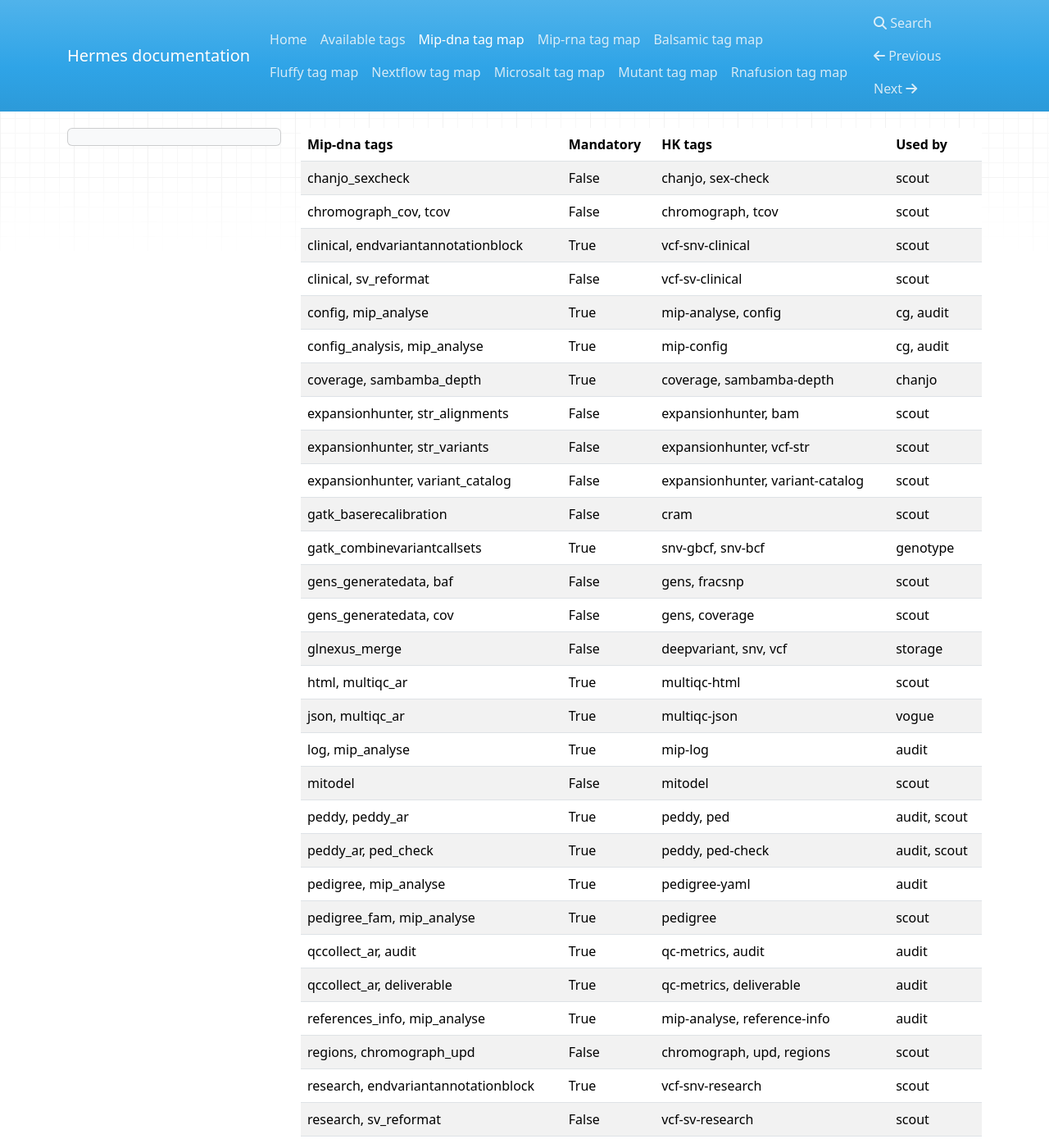
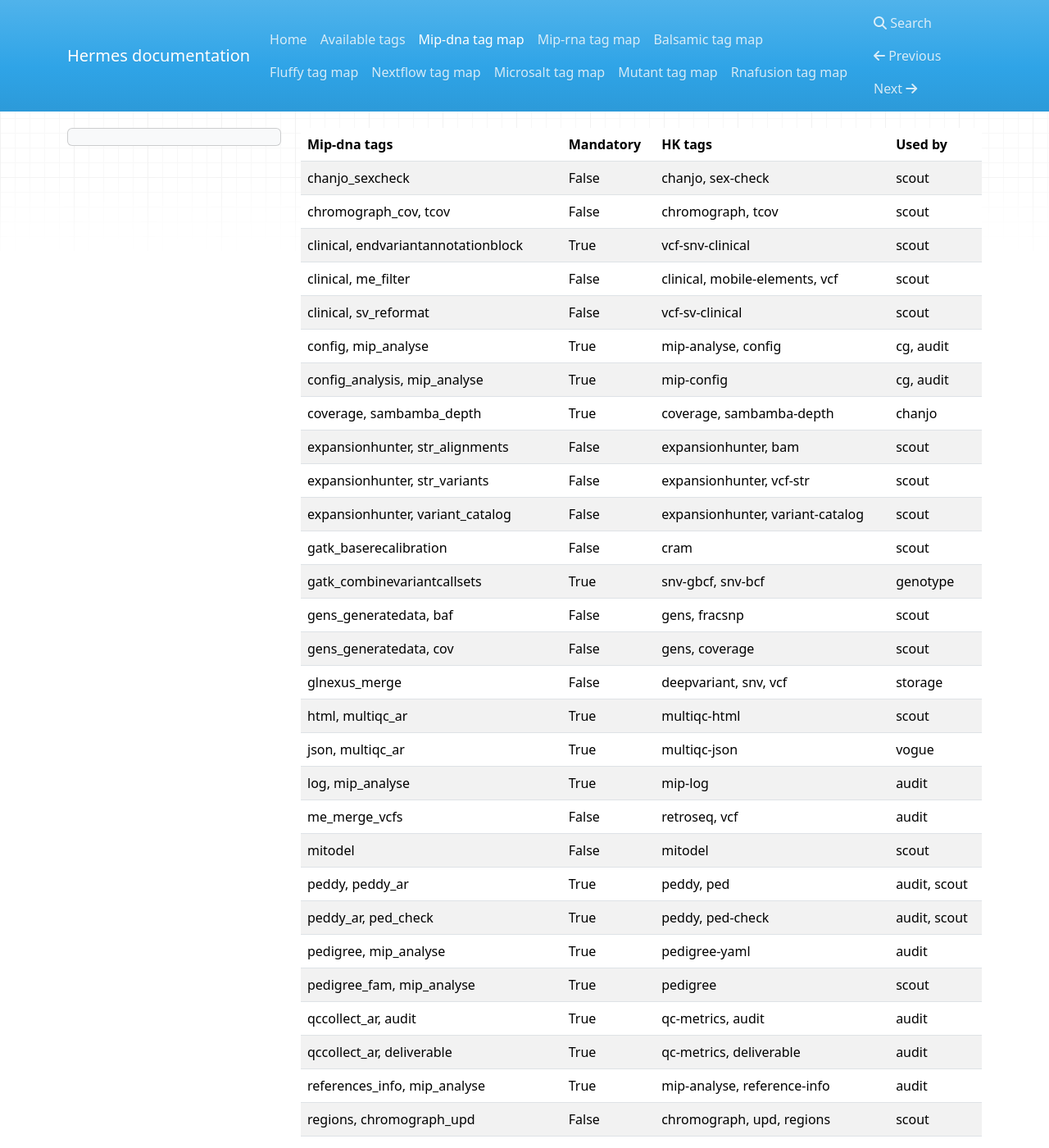
Before and after one commit to Clinical-Genomics/hermes, an MkDocs documentation site: the page built from docs/mip-dna_map.md, in a window 1280 px wide and 1400 px high. Shown: the whole window at 82% size. Built offline with MkDocs 1.6.1, drawn with Linux system fonts in a browser that asks for light colours; nearby versions of some CDN libraries; some of the changed text lies outside the part shown.

Commit message:
adds tags for mobile elements (#75)
### Added (minor)
* tags for mobile elements

```diff
--- a/docs/mip-dna_map.md
+++ b/docs/mip-dna_map.md
@@ -1,46 +1,49 @@
-| Mip-dna tags                        | Mandatory   | HK tags                     | Used by      |
-|-------------------------------------|-------------|-----------------------------|--------------|
-| chanjo_sexcheck                     | False       | chanjo, sex-check           | scout        |
-| chromograph_cov, tcov               | False       | chromograph, tcov           | scout        |
-| clinical, endvariantannotationblock | True        | vcf-snv-clinical            | scout        |
-| clinical, sv_reformat               | False       | vcf-sv-clinical             | scout        |
-| config, mip_analyse                 | True        | mip-analyse, config         | cg, audit    |
-| config_analysis, mip_analyse        | True        | mip-config                  | cg, audit    |
-| coverage, sambamba_depth            | True        | coverage, sambamba-depth    | chanjo       |
-| expansionhunter, str_alignments     | False       | expansionhunter, bam        | scout        |
-| expansionhunter, str_variants       | False       | expansionhunter, vcf-str    | scout        |
-| expansionhunter, variant_catalog    | False       | expansionhunter, variant-catalog    | scout        |
-| gatk_baserecalibration              | False       | cram                        | scout        |
-| gatk_combinevariantcallsets         | True        | snv-gbcf, snv-bcf           | genotype     |
-| gens_generatedata, baf              | False       | gens, fracsnp               | scout        |
-| gens_generatedata, cov              | False       | gens, coverage              | scout        |
-| glnexus_merge                       | False       | deepvariant, snv, vcf       | storage      |
-| html, multiqc_ar                    | True        | multiqc-html                | scout        |
-| json, multiqc_ar                    | True        | multiqc-json                | vogue        |
-| log, mip_analyse                    | True        | mip-log                     | audit        |
-| mitodel                             | False       | mitodel                     | scout        |
-| peddy, peddy_ar                     | True        | peddy, ped                  | audit, scout |
-| peddy_ar, ped_check                 | True        | peddy, ped-check            | audit, scout |
-| pedigree, mip_analyse               | True        | pedigree-yaml               | audit        |
-| pedigree_fam, mip_analyse           | True        | pedigree                    | scout        |
-| qccollect_ar, audit                 | True        | qc-metrics, audit           | audit        |
-| qccollect_ar, deliverable           | True        | qc-metrics, deliverable    | audit        |
-| references_info, mip_analyse        | True        | mip-analyse, reference-info | audit        |
-| regions, chromograph_upd            | False       | chromograph, upd, regions   | scout        |
-| research, endvariantannotationblock | True        | vcf-snv-research            | scout        |
-| research, sv_reformat               | False       | vcf-sv-research             | scout        |
-| rhocall_viz                         | False       | rhocall-viz                 | scout        |
-| sample_info, mip_analyse            | True        | sample-info                 | cg, audit    |
-| samtools_subsample_mt               | False       | bam-mt                      | scout        |
-| sex_check, peddy_ar                 | True        | peddy, sex-check            | audit, scout |
-| sites, chromograph_upd              | False       | chromograph, upd, sites     | scout        |
-| sites, upd_ar                       | False       | upd, sites                  | scout        |
-| smncopynumbercaller                 | False       | smn-calling                 | scout        |
-| star_caller                         | False       | cyrius                      | scout        |
-| sv_combinevariantcallsets           | True        | sv-bcf                      | audit        |
-| sv_str, expansionhunter             | False       | vcf-str                     | scout        |
-| telomerecat_ar                      | False       | telomere-calling            | scout        |
-| tiddit_coverage                     | False       | tiddit-coverage, bigwig     | scout        |
-| upd_ar, regions                     | False       | upd, regions                | scout        |
-| vcf2cytosure_ar                     | False       | vcf2cytosure                | scout        |
-| version_collect_ar                  | True        | exe-ver                     | audit        |
+| Mip-dna tags                        | Mandatory | HK tags                          | Used by      |
+| ----------------------------------- | --------- | -------------------------------- | ------------ |
+| chanjo_sexcheck                     | False     | chanjo, sex-check                | scout        |
+| chromograph_cov, tcov               | False     | chromograph, tcov                | scout        |
+| clinical, endvariantannotationblock | True      | vcf-snv-clinical                 | scout        |
+| clinical, me_filter                 | False     | clinical, mobile-elements, vcf   | scout        |
+| clinical, sv_reformat               | False     | vcf-sv-clinical                  | scout        |
+| config, mip_analyse                 | True      | mip-analyse, config              | cg, audit    |
+| config_analysis, mip_analyse        | True      | mip-config                       | cg, audit    |
+| coverage, sambamba_depth            | True      | coverage, sambamba-depth         | chanjo       |
+| expansionhunter, str_alignments     | False     | expansionhunter, bam             | scout        |
+| expansionhunter, str_variants       | False     | expansionhunter, vcf-str         | scout        |
+| expansionhunter, variant_catalog    | False     | expansionhunter, variant-catalog | scout        |
+| gatk_baserecalibration              | False     | cram                             | scout        |
+| gatk_combinevariantcallsets         | True      | snv-gbcf, snv-bcf                | genotype     |
+| gens_generatedata, baf              | False     | gens, fracsnp                    | scout        |
+| gens_generatedata, cov              | False     | gens, coverage                   | scout        |
+| glnexus_merge                       | False     | deepvariant, snv, vcf            | storage      |
+| html, multiqc_ar                    | True      | multiqc-html                     | scout        |
+| json, multiqc_ar                    | True      | multiqc-json                     | vogue        |
+| log, mip_analyse                    | True      | mip-log                          | audit        |
+| me_merge_vcfs                       | False     | retroseq, vcf                    | audit        |
+| mitodel                             | False     | mitodel                          | scout        |
+| peddy, peddy_ar                     | True      | peddy, ped                       | audit, scout |
+| peddy_ar, ped_check                 | True      | peddy, ped-check                 | audit, scout |
+| pedigree, mip_analyse               | True      | pedigree-yaml                    | audit        |
+| pedigree_fam, mip_analyse           | True      | pedigree                         | scout        |
+| qccollect_ar, audit                 | True      | qc-metrics, audit                | audit        |
+| qccollect_ar, deliverable           | True      | qc-metrics, deliverable          | audit        |
+| references_info, mip_analyse        | True      | mip-analyse, reference-info      | audit        |
+| regions, chromograph_upd            | False     | chromograph, upd, regions        | scout        |
+| research, endvariantannotationblock | True      | vcf-snv-research                 | scout        |
+| research, me_filter                 | False     | research, mobile-elements, vcf   | scout        |
+| research, sv_reformat               | False     | vcf-sv-research                  | scout        |
+| rhocall_viz                         | False     | rhocall-viz                      | scout        |
+| sample_info, mip_analyse            | True      | sample-info                      | cg, audit    |
+| samtools_subsample_mt               | False     | bam-mt                           | scout        |
+| sex_check, peddy_ar                 | True      | peddy, sex-check                 | audit, scout |
+| sites, chromograph_upd              | False     | chromograph, upd, sites          | scout        |
+| sites, upd_ar                       | False     | upd, sites                       | scout        |
+| smncopynumbercaller                 | False     | smn-calling                      | scout        |
+| star_caller                         | False     | cyrius                           | scout        |
+| sv_combinevariantcallsets           | True      | sv-bcf                           | audit        |
+| sv_str, expansionhunter             | False     | vcf-str                          | scout        |
+| telomerecat_ar                      | False     | telomere-calling                 | scout        |
+| tiddit_coverage                     | False     | tiddit-coverage, bigwig          | scout        |
+| upd_ar, regions                     | False     | upd, regions                     | scout        |
+| vcf2cytosure_ar                     | False     | vcf2cytosure                     | scout        |
+| version_collect_ar                  | True      | exe-ver                          | audit        |
```
Also changed, not shown: docs/all_tags.md (+14 -12 lines), 3 other files.
